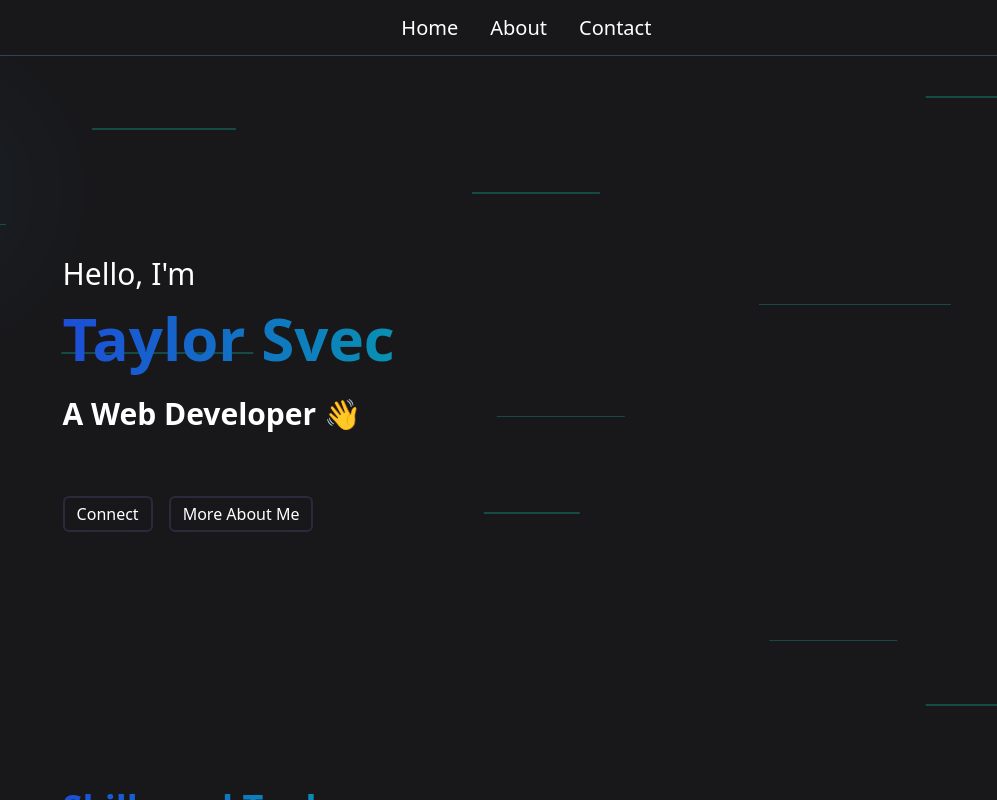
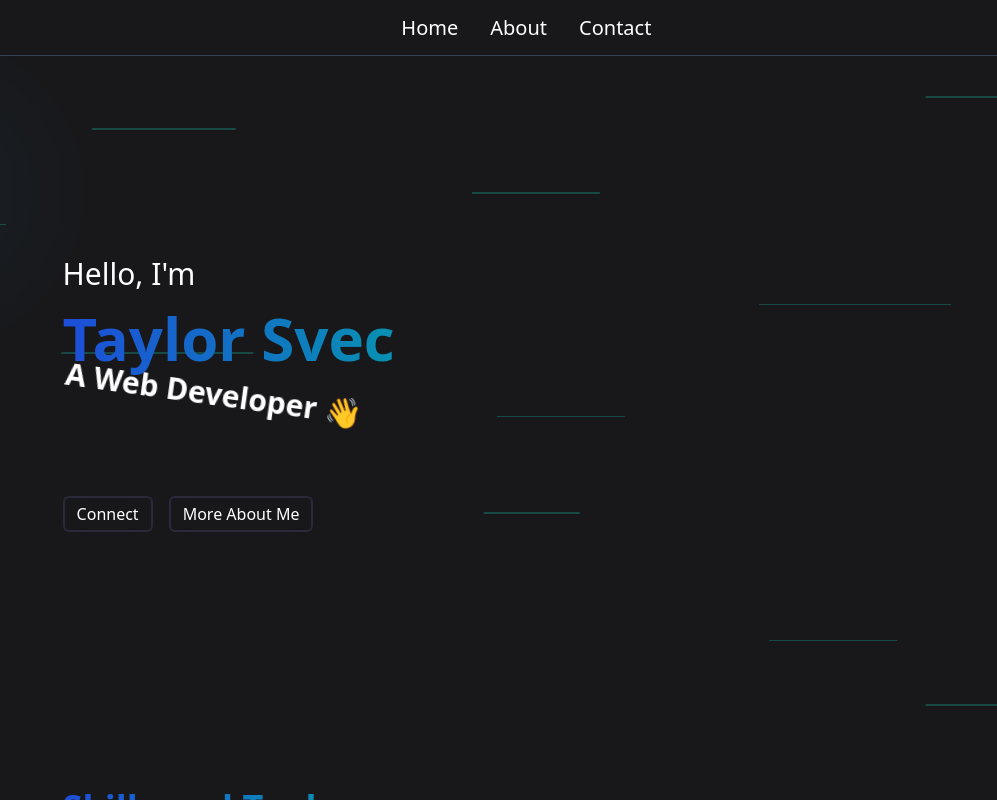
Before and after one commit to TaylorS15/portfolio-next, a Next.js app: page / in a window 1280 px wide. Shown: the top 800 px of the page, without its empty margins (283-1280 px from the left). Built offline with nearby package versions, Linux system fonts and the light colour scheme.

Commit message:
animate emoji

```diff
--- a/app/page.tsx
+++ b/app/page.tsx
@@ -26,7 +26,7 @@ export default function App() {
 				<p className="w-max bg-gradient-to-r from-blue-700 to-cyan-600 bg-clip-text pb-3 text-6xl font-bold text-transparent">
 					Taylor Svec
 				</p>
-				<p className="text-3xl font-bold text-white">A Web Developer 👋</p>
+				<p className="text-3xl font-bold text-white animate-wave">A Web Developer 👋</p>
 				<div className="mt-12 flex gap-4">
 					<Link
 						className="h-9 rounded-md border-2 border-dark-green bg-gradient-to-r px-3 pt-1 font-medium text-white backdrop-blur-md transition-all hover:from-blue-700 hover:to-cyan-600 hover:text-white"
--- a/tailwind.config.js
+++ b/tailwind.config.js
@@ -24,6 +24,10 @@ module.exports = {
 					'0%': { transform: 'translateX(100%)' },
 					'100%': { transform: 'translateX(-100vw)' },
 				},
+				'wave': {
+					'0%': { transform: 'rotate(0deg)'},
+					'10%': { transform: 'rotate(30deg)'},
+				}
 			},
 			animation: {
 				'slide-left-one': 'slide-left 2s ease-in infinite',
@@ -32,6 +36,7 @@ module.exports = {
 				'slide-left-four': 'slide-left 2.2s ease-in infinite 1.1s',
 				'slide-left-five': 'slide-left 3s ease-in infinite 1.4s',
 				'slide-left-six': 'slide-left 1.7s ease-in infinite 1.8s',
+				'wave': 'wave 1s ease-in-out infinite',
 			},
 		},
 	},
```
